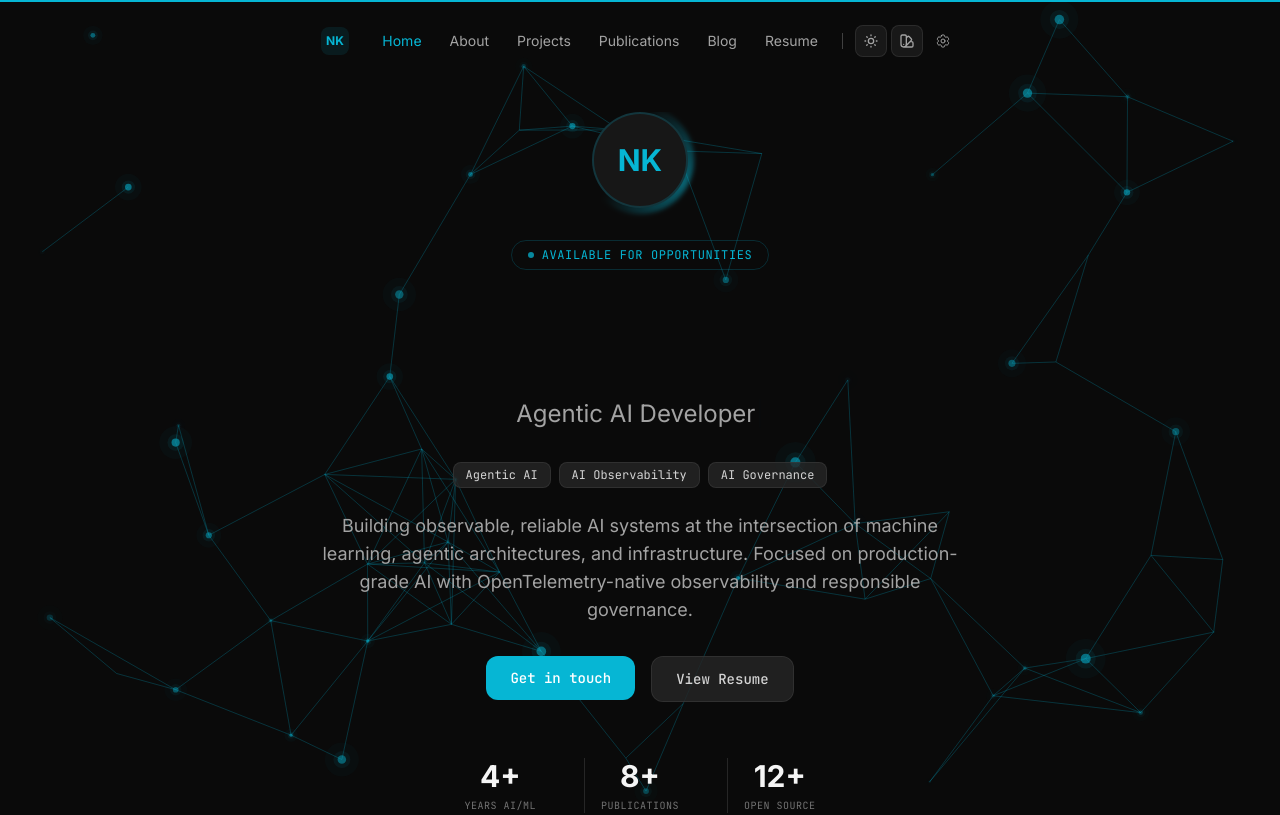
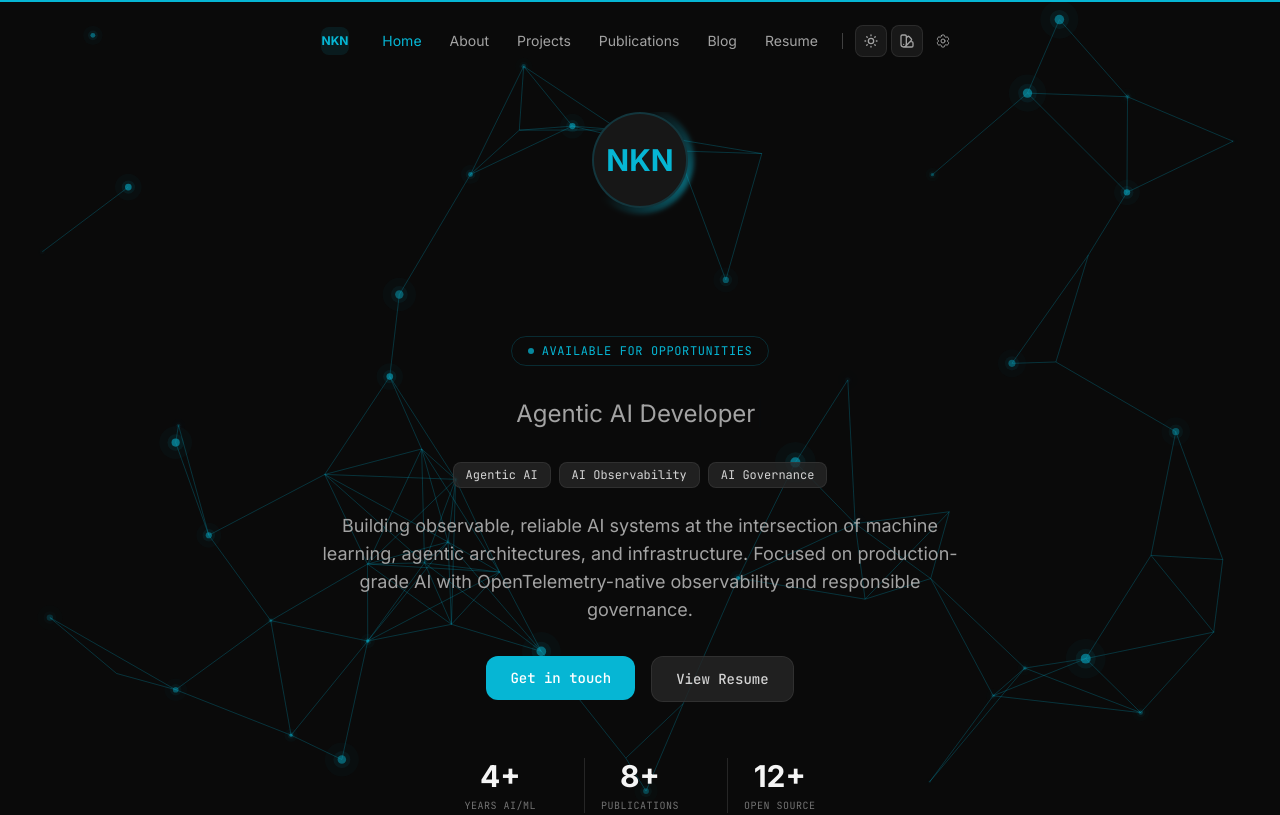
Before and after one commit to naiknutan97/naiknutan97.github.io, a Next.js app: page / in a window 1280 px wide. Shown: the top 815 px of the page. Built offline with nearby package versions, Linux system fonts and the light colour scheme.

Commit message:
center name below logo with italic styling, update initials NK→NKN

```diff
--- a/src/components/AnimatedName.tsx
+++ b/src/components/AnimatedName.tsx
@@ -14,7 +14,7 @@ export default function AnimatedName() {
   const name = "Nutan Kumar Naik";
 
   return (
-    <span className="inline-flex flex-wrap font-[family-name:var(--font-inter)]">
+    <span className="inline-flex flex-wrap font-[family-name:var(--font-inter)] italic">
       {name.split(" ").map((word, wi) => (
         <span key={wi} className="inline-flex whitespace-nowrap">
           {splitChars(word).map((char, ci) => {
--- a/src/components/Footer.tsx
+++ b/src/components/Footer.tsx
@@ -21,7 +21,7 @@ export default function Footer() {
           className="flex items-center gap-3"
         >
           <span className="flex h-7 w-7 items-center justify-center rounded-md bg-[rgb(var(--accent))]/10 text-[10px] font-bold text-[rgb(var(--accent))]">
-            NK
+            NKN
           </span>
           <p className="text-sm text-neutral-400 dark:text-neutral-500">
             &copy; {new Date().getFullYear()} Nutan Kumar Naik
--- a/src/components/Hero.tsx
+++ b/src/components/Hero.tsx
@@ -97,9 +97,17 @@ export default function Hero() {
             className="absolute -inset-1.5 rounded-full bg-[conic-gradient(from_0deg,rgb(var(--accent)),transparent_30%,transparent_70%,rgb(var(--accent)))] opacity-50 blur-[2px]"
           />
           <div className="relative flex h-24 w-24 items-center justify-center rounded-full border-2 border-[rgb(var(--accent))]/20 bg-neutral-100 dark:bg-neutral-900">
-            <span className="text-3xl font-bold text-[rgb(var(--accent))]">NK</span>
+            <span className="text-3xl font-bold text-[rgb(var(--accent))]">NKN</span>
           </div>
         </motion.div>
+
+        {/* Name */}
+        <motion.h1
+          variants={itemVariants}
+          className="text-5xl font-extrabold tracking-tight sm:text-7xl lg:text-8xl"
+        >
+          <AnimatedName />
+        </motion.h1>
 
         {/* Badge */}
         <motion.div
@@ -111,14 +119,6 @@ export default function Hero() {
             AVAILABLE FOR OPPORTUNITIES
           </span>
         </motion.div>
-
-        {/* Name */}
-        <motion.h1
-          variants={itemVariants}
-          className="text-5xl font-extrabold tracking-tight sm:text-7xl lg:text-8xl"
-        >
-          <AnimatedName />
-        </motion.h1>
 
         {/* Typing role */}
         <motion.div variants={itemVariants} className="mt-4 h-8">
--- a/src/components/Navigation.tsx
+++ b/src/components/Navigation.tsx
@@ -53,7 +53,7 @@ export default function Navigation() {
           className="flex items-center gap-2"
         >
           <span className="flex h-7 w-7 items-center justify-center rounded-lg bg-[rgb(var(--accent))]/10 text-xs font-bold text-[rgb(var(--accent))] transition-all hover:bg-[rgb(var(--accent))]/20">
-            NK
+            NKN
           </span>
         </Link>
 
```
